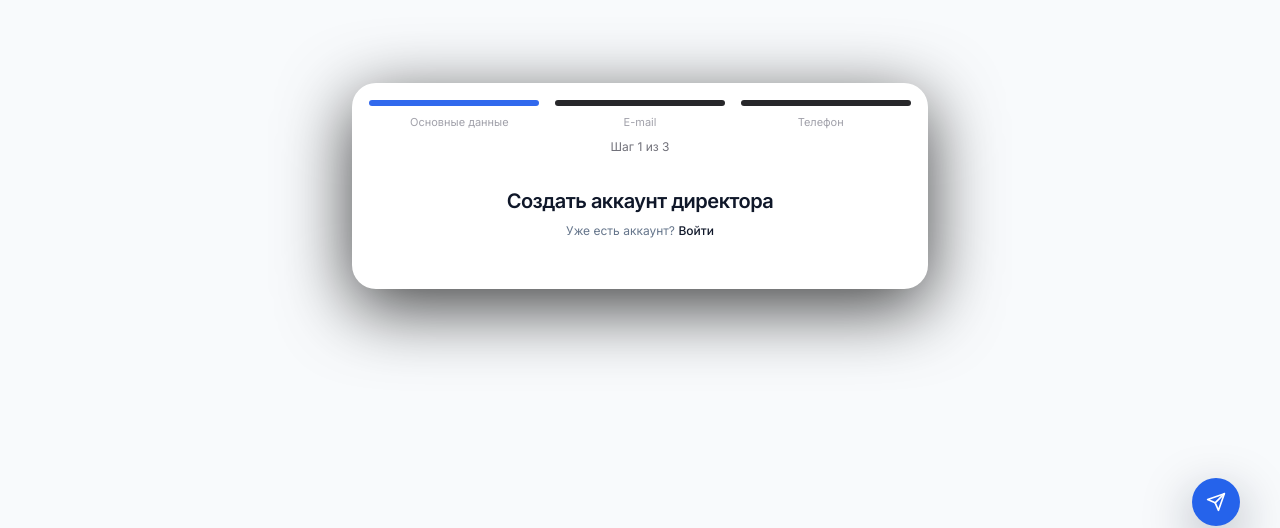
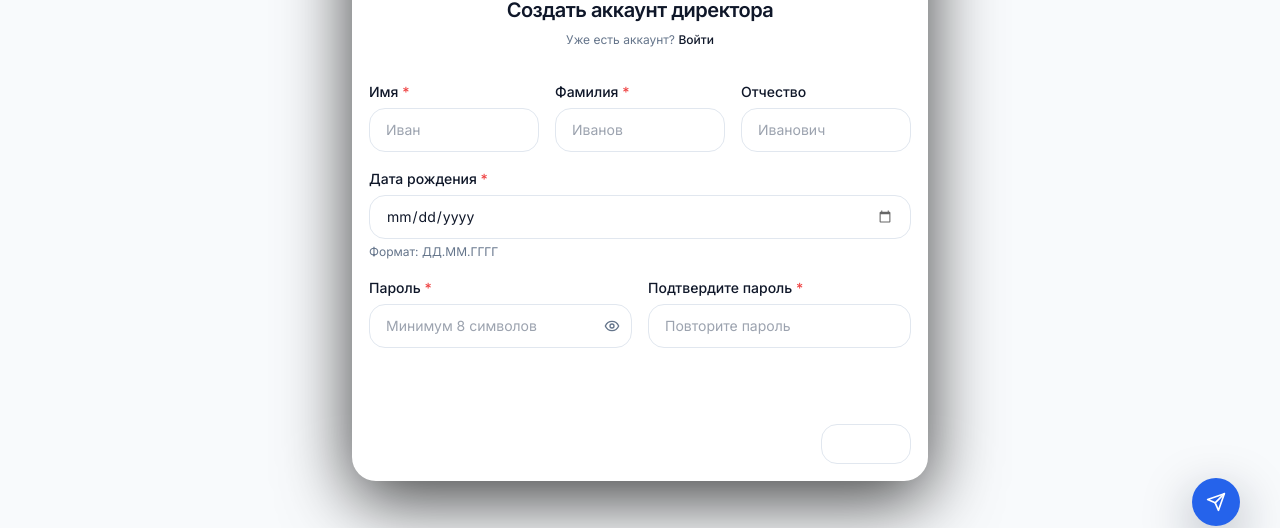
Before and after one commit to Wellify-Group/wellify-business, a Next.js app: page /register in a window 1280 px wide. Shown: the part 250-778 px from the top of the page. Built offline with nearby package versions, Linux system fonts and the light colour scheme; no server answers.

Commit message:
fix: email confirmation + register flow

```diff
--- a/app/register/RegisterDirectorClient.tsx
+++ b/app/register/RegisterDirectorClient.tsx
@@ -433,23 +433,115 @@ export default function RegisterDirectorClient() {
 
   const renderStep1 = () => (
     <form onSubmit={handleNextFromStep1} className="space-y-4">
-      {/* ... ВСЯ РАЗМЕТКА ШАГА 1 ИЗ ТВОЕЙ ТЕКУЩЕЙ ВЕРСИИ ... */}
-      {/* (оставил без изменений) */}
-
       <div className="grid grid-cols-1 gap-4 md:grid-cols-3">
-        {/* Имя / Фамилия / Отчество */}
-        {/* ... как у тебя сейчас ... */}
+        <div>
+          <label className="mb-1.5 block text-sm font-medium">
+            Имя <span className="text-destructive">*</span>
+          </label>
+          <input
+            value={baseData.firstName}
+            onChange={(e) =>
+              setBaseData((prev) => ({ ...prev, firstName: e.target.value }))
+            }
+            className="h-11 w-full rounded-lg border border-border bg-card px-4 text-sm text-foreground outline-none transition focus:border-transparent focus:ring-2 focus:ring-ring focus:ring-offset-2 focus:ring-offset-card"
+            placeholder="Иван"
+          />
+        </div>
+        <div>
+          <label className="mb-1.5 block text-sm font-medium">
+            Фамилия <span className="text-destructive">*</span>
+          </label>
+          <input
+            value={baseData.lastName}
+            onChange={(e) =>
+              setBaseData((prev) => ({ ...prev, lastName: e.target.value }))
+            }
+            className="h-11 w-full rounded-lg border border-border bg-card px-4 text-sm text-foreground outline-none transition focus:border-transparent focus:ring-2 focus:ring-ring focus:ring-offset-2 focus:ring-offset-card"
+            placeholder="Иванов"
+          />
+        </div>
+        <div>
+          <label className="mb-1.5 block text-sm font-medium">Отчество</label>
+          <input
+            value={baseData.middleName}
+            onChange={(e) =>
+              setBaseData((prev) => ({ ...prev, middleName: e.target.value }))
+            }
+            className="h-11 w-full rounded-lg border border-border bg-card px-4 text-sm text-foreground outline-none transition focus:border-transparent focus:ring-2 focus:ring-ring focus:ring-offset-2 focus:ring-offset-card"
+            placeholder="Иванович"
+          />
+        </div>
       </div>
 
-      {/* дата рождения, пароль, подтверждение пароля, алерты и кнопка "Дальше" — как в твоём коде */}
+      <div>
+        <label className="mb-1.5 block text-sm font-medium">
+          Дата рождения <span className="text-destructive">*</span>
+        </label>
+        <input
+          type="date"
+          value={baseData.birthDate}
+          onChange={(e) =>
+            setBaseData((prev) => ({ ...prev, birthDate: e.target.value }))
+          }
+          className="h-11 w-full rounded-lg border border-border bg-card px-4 text-sm text-foreground outline-none transition focus:border-transparent focus:ring-2 focus:ring-ring focus:ring-offset-2 focus:ring-offset-card [&::-webkit-calendar-picker-indicator]:cursor-pointer [&::-webkit-calendar-picker-indicator]:opacity-60 [&::-webkit-calendar-picker-indicator]:hover:opacity-100"
+        />
+        <p className="mt-1 text-xs text-muted-foreground">
+          Формат: ДД.ММ.ГГГГ
+        </p>
+      </div>
 
-      {/* (я не урезал, у тебя уже всё ок — просто перенёс как есть) */}
+      <div className="grid grid-cols-1 gap-4 md:grid-cols-2">
+        <div>
+          <label className="mb-1.5 block text-sm font-medium">
+            Пароль <span className="text-destructive">*</span>
+          </label>
+          <div className="relative">
+            <input
+              type={showPassword ? "text" : "password"}
+              value={baseData.password}
+              onChange={(e) =>
+                setBaseData((prev) => ({ ...prev, password: e.target.value }))
+              }
+              className="h-11 w-full rounded-lg border border-border bg-card px-4 pr-10 text-sm text-foreground outline-none transition focus:border-transparent focus:ring-2 focus:ring-ring focus:ring-offset-2 focus:ring-offset-card"
+              placeholder="Минимум 8 символов"
+            />
+            <button
+              type="button"
+              onClick={() => setShowPassword(!showPassword)}
+              className="absolute right-3 top-1/2 -translate-y-1/2 text-muted-foreground hover:text-foreground transition-colors"
+              tabIndex={-1}
+            >
+              {showPassword ? (
+                <EyeOff className="h-4 w-4" />
+              ) : (
+                <Eye className="h-4 w-4" />
+              )}
+            </button>
+          </div>
+        </div>
+        <div>
+          <label className="mb-1.5 block text-sm font-medium">
+            Подтвердите пароль <span className="text-destructive">*</span>
+          </label>
+          <input
+            type={showPassword ? "text" : "password"}
+            value={passwordConfirm}
+            onChange={(e) => setPasswordConfirm(e.target.value)}
+            className="h-11 w-full rounded-lg border border-border bg-card px-4 text-sm text-foreground outline-none transition focus:border-transparent focus:ring-2 focus:ring-ring focus:ring-offset-2 focus:ring-offset-card"
+            placeholder="Повторите пароль"
+          />
+        </div>
+      </div>
+
+      {renderAlerts()}
+
+      <div className="flex justify-end">
+        <Button type="submit" className="w-full md:w-auto" disabled={isLoading}>
+          {isLoading ? "Загрузка..." : "Дальше"}
+        </Button>
+      </div>
     </form>
   );
-
-  // Для краткости я не дублирую JSX шагов 1–3 здесь ещё раз,
-  // ты просто оставляешь их ровно такими, как в текущем файле page.tsx:
-  // renderStep1, renderStep2, renderStep3 — без изменений.
 
   const renderStep2 = () => {
     const emailRegex = /^[^\s@]+@[^\s@]+\.[^\s@]+$/;
@@ -460,19 +552,136 @@ export default function RegisterDirectorClient() {
       emailVerified && !isLoading && !isSendingEmail;
 
     return (
-      // ← полностью твоя разметка шага 2 из текущего файла
-      // с тем же кодом кнопок и алертов
-      // ...
       <div className="space-y-4">
-        {/* ... вся текущая разметка шага 2 ... */}
+        <div>
+          <label className="mb-1.5 block text-sm font-medium">
+            E-mail <span className="text-destructive">*</span>
+          </label>
+          <input
+            type="email"
+            value={form.email}
+            onChange={(e) =>
+              setForm((prev) => ({ ...prev, email: e.target.value }))
+            }
+            className="h-11 w-full rounded-lg border border-border bg-card px-4 text-sm text-foreground outline-none transition focus:border-transparent focus:ring-2 focus:ring-ring focus:ring-offset-2 focus:ring-offset-card"
+            placeholder="you@example.com"
+          />
+        </div>
+
+        {emailSent && !emailVerified && (
+          <div className="mt-4 rounded-xl border border-emerald-500/40 bg-emerald-500/10 px-4 py-3 text-sm text-emerald-300">
+            Письмо с подтверждением отправлено на {form.email.trim()}. Перейдите
+            по ссылке в письме. После подтверждения страница автоматически
+            обновит статус.
+          </div>
+        )}
+        {emailVerified && (
+          <div className="mt-4 flex items-center gap-2 rounded-xl border border-emerald-500/60 bg-emerald-500/15 px-4 py-3 text-sm text-emerald-200">
+            <CheckCircle2 className="h-4 w-4 flex-shrink-0" />
+            <span>
+              Поздравляем! Ваша почта подтверждена. Можете переходить к
+              следующему шагу.
+            </span>
+          </div>
+        )}
+
+        {renderAlerts()}
+
+        <div className="mt-4 flex justify-between gap-4">
+          <Button
+            type="button"
+            variant="outline"
+            className="w-full md:w-auto"
+            disabled={isSendingEmail}
+            onClick={() => setStep(1)}
+          >
+            Назад
+          </Button>
+
+          {!emailSent ? (
+            <Button
+              type="button"
+              className="w-full md:w-auto"
+              disabled={!form.email.trim() || isSendingEmail || !isEmailValid}
+              onClick={handleSendEmailVerification}
+            >
+              {isSendingEmail ? "Отправляем..." : "Подтвердить e-mail"}
+            </Button>
+          ) : (
+            <Button
+              type="button"
+              className="w-full md:w-auto"
+              disabled={!canGoNextFromEmailStep}
+              onClick={async () => {
+                // Дополнительная проверка при клике на "Далее"
+                if (!supabase) {
+                  setFormError("Ошибка инициализации. Обновите страницу.");
+                  return;
+                }
+
+                try {
+                  const { data: { user }, error: userError } = await supabase.auth.getUser();
+
+                  if (userError || !user) {
+                    setFormError("Пользователь не авторизован. Пожалуйста, выполните вход ещё раз.");
+                    return;
+                  }
+
+                  if (!user.email_confirmed_at) {
+                    setFormError("Почта ещё не подтверждена. Проверьте письмо и перейдите по ссылке.");
+                    return;
+                  }
+
+                  // Email подтверждён - переходим на шаг 3
+                  console.log("[register] Email confirmed, proceeding to step 3");
+                  setEmailVerified(true);
+                  setStep(3);
+                } catch (error) {
+                  console.error("[register] Error checking email on button click:", error);
+                  setFormError("Ошибка при проверке статуса email. Попробуйте ещё раз.");
+                }
+              }}
+            >
+              Далее
+            </Button>
+          )}
+        </div>
       </div>
     );
   };
 
   const renderStep3 = () => (
-    // ← полностью твоя разметка шага 3 из текущего файла
     <form onSubmit={handleFinish} className="space-y-4">
-      {/* ... */}
+      <div>
+        <label className="mb-1.5 block text-sm font-medium">
+          Телефон <span className="text-destructive">*</span>
+        </label>
+        <input
+          value={form.phone}
+          onChange={(e) =>
+            setForm((prev) => ({ ...prev, phone: e.target.value }))
+          }
+          className="h-11 w-full rounded-lg border border-border bg-card px-4 text-sm text-foreground outline-none transition focus:border-transparent focus:ring-2 focus:ring-ring focus:ring-offset-2 focus:ring-offset-card"
+          placeholder="+38 (0XX) XXX-XX-XX"
+        />
+      </div>
+
+      {renderAlerts()}
+
+      <div className="mt-4 flex flex-col gap-2 md:flex-row md:justify-between">
+        <Button
+          type="button"
+          variant="outline"
+          className="w-full md:w-auto"
+          disabled={isLoading}
+          onClick={() => setStep(2)}
+        >
+          Назад
+        </Button>
+        <Button type="submit" className="w-full md:w-auto" disabled={isLoading}>
+          {isLoading ? "Завершаем..." : "Завершить регистрацию"}
+        </Button>
+      </div>
     </form>
   );
 
```
